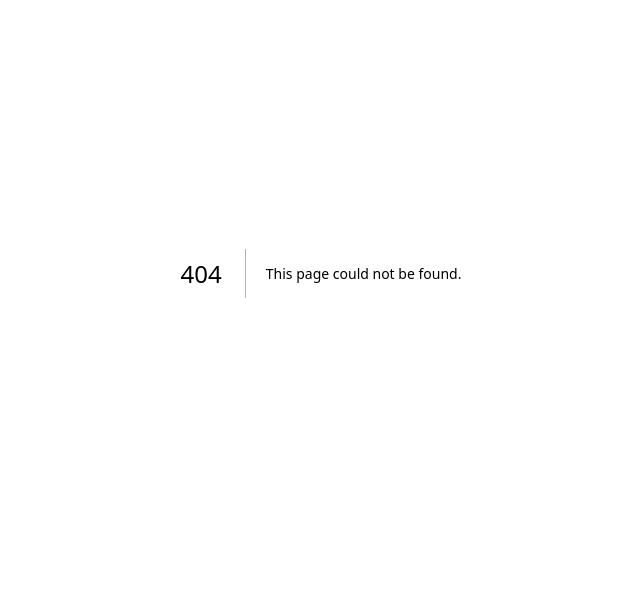
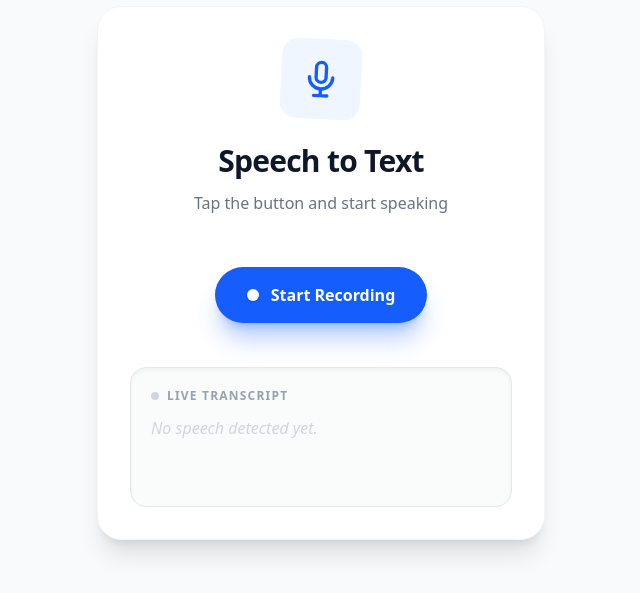
Before and after one commit to AzadTom/portfolio_next, a Next.js app: page /audio in a window 1280 px wide. Before the commit this address had no page. Shown: the part 127-720 px from the top of the page, without its empty margins (319-959 px from the left). Built offline with nearby package versions, Linux system fonts and the light colour scheme.

Commit message:
feat: implement speech-to-text functionality with custom hook and demo page

```diff
--- /dev/null
+++ b/src/app/audio/page.tsx
@@ -0,0 +1,98 @@
+"use client";
+
+import React, { useEffect } from 'react';
+import { useSpeechRecognition } from '../../hooks/useSpeechRecognition';
+import { useRouter } from 'next/navigation';
+
+export default function SpeechDemoPage() {
+  const { text, isListening, startListening, stopListening, clearText, hasSupport } = useSpeechRecognition();
+  const router = useRouter();
+
+
+  useEffect(() => {
+    if (!isListening && text) {
+      const searchParams = new URLSearchParams();
+      searchParams.set('query', text);
+      router.push(`/?${searchParams.toString()}`);
+    }
+  }, [isListening, text, router]);
+
+  if (!hasSupport) {
+    return (
+      <div className="flex min-h-screen items-center justify-center p-4 bg-gray-50">
+        <div className="text-center p-8 bg-white rounded-2xl shadow-lg border border-red-100 max-w-md">
+          <div className="w-16 h-16 bg-red-100 text-red-500 rounded-full flex items-center justify-center mx-auto mb-4">
+            <svg className="w-8 h-8" fill="none" stroke="currentColor" viewBox="0 0 24 24">
+              <path strokeLinecap="round" strokeLinejoin="round" strokeWidth="2" d="M12 9v2m0 4h.01m-6.938 4h13.856c1.54 0 2.502-1.667 1.732-3L13.732 4c-.77-1.333-2.694-1.333-3.464 0L3.34 16c-.77 1.333.192 3 1.732 3z" />
+            </svg>
+          </div>
+          <h2 className="text-2xl font-bold text-gray-800 mb-2">Not Supported</h2>
+          <p className="text-gray-500">Your browser doesn't support the Web Speech API. Please try using Chrome, Edge, or Safari.</p>
+        </div>
+      </div>
+    );
+  }
+
+  return (
+    <div className="min-h-screen flex flex-col items-center justify-center bg-gray-50 p-6 relative">
+      <div className="w-full max-w-md bg-white rounded-3xl shadow-xl overflow-hidden border border-gray-100 p-8 z-10 transition-all duration-300">
+        <div className="text-center mb-10">
+          <div className="w-20 h-20 bg-blue-50 rounded-2xl flex items-center justify-center mx-auto mb-6 transform rotate-3">
+             <svg className="w-10 h-10 text-blue-600" fill="none" stroke="currentColor" viewBox="0 0 24 24">
+               <path strokeLinecap="round" strokeLinejoin="round" strokeWidth="2" d="M19 11a7 7 0 01-7 7m0 0a7 7 0 01-7-7m7 7v4m0 0H8m4 0h4m-4-8a3 3 0 01-3-3V5a3 3 0 116 0v6a3 3 0 01-3 3z" />
+             </svg>
+          </div>
+          <h1 className="text-3xl font-extrabold text-gray-900 mb-3 tracking-tight">
+            Speech to Text
+          </h1>
+          <p className="text-gray-500 font-medium">Tap the button and start speaking</p>
+        </div>
+
+        <div className="flex justify-center mb-8 h-20 items-center">
+          {isListening ? (
+             <div className="relative group">
+               {/* Pulsing background effect */}
+               <div className="absolute inset-0 bg-red-400 rounded-full animate-ping opacity-30 group-hover:opacity-40 transition-opacity"></div>
+               <button
+                 onClick={stopListening}
+                 className="relative bg-red-500 hover:bg-red-600 text-white font-bold py-4 px-8 rounded-full shadow-lg shadow-red-500/30 transition-all duration-300 transform hover:scale-105 active:scale-95 flex items-center gap-3"
+               >
+                 <span className="w-3 h-3 bg-white rounded-sm shadow-sm"></span>
+                 Stop Recording
+               </button>
+             </div>
+          ) : (
+            <button
+              onClick={startListening}
+              className="bg-blue-600 hover:bg-blue-700 text-white font-bold py-4 px-8 rounded-full shadow-xl shadow-blue-600/30 transition-all duration-300 transform hover:scale-105 active:scale-95 flex items-center gap-3 hover:-translate-y-1"
+            >
+              <div className="w-3 h-3 rounded-full bg-white shadow-sm"></div>
+              Start Recording
+            </button>
+          )}
+        </div>
+
+        <div className="mt-8 p-5 bg-gray-50/80 backdrop-blur-sm rounded-2xl border border-gray-200 min-h-[140px] shadow-inner transition-all duration-300">
+          <div className="flex items-center gap-2 mb-3">
+             <div className={`w-2 h-2 rounded-full ${isListening ? 'bg-green-500 animate-pulse' : 'bg-gray-300'}`}></div>
+             <div className="text-xs font-bold text-gray-400 uppercase tracking-widest">Live Transcript</div>
+          </div>
+
+          <div className="relative">
+            {isListening && !text && (
+              <div className="text-gray-400 italic absolute inset-0 flex items-center">Listening for your voice...</div>
+            )}
+            <p className="text-gray-800 leading-relaxed font-medium text-lg">
+              {text}
+            </p>
+            {!isListening && !text && (
+               <div className="text-gray-300 italic">No speech detected yet.</div>
+            )}
+          </div>
+        </div>
+      </div>
+
+
+    </div>
+  );
+}
--- /dev/null
+++ b/src/hooks/useSpeechRecognition.ts
@@ -0,0 +1,83 @@
+import { useState, useEffect, useCallback } from 'react';
+
+export const useSpeechRecognition = () => {
+  const [text, setText] = useState<string>('');
+  const [isListening, setIsListening] = useState<boolean>(false);
+  const [recognition, setRecognition] = useState<any>(null);
+
+  useEffect(() => {
+    if (typeof window !== 'undefined') {
+      // @ts-ignore
+      const SpeechRecognition = window.SpeechRecognition || window.webkitSpeechRecognition;
+      if (SpeechRecognition) {
+        const recognitionInstance = new SpeechRecognition();
+        recognitionInstance.continuous = true;
+        recognitionInstance.interimResults = true;
+        recognitionInstance.lang = 'en-US';
+
+        recognitionInstance.onresult = (event: any) => {
+          let finalTranscript = '';
+          let interimTranscript = '';
+
+          for (let i = event.resultIndex; i < event.results.length; i++) {
+            const transcript = event.results[i][0].transcript;
+            if (event.results[i].isFinal) {
+              finalTranscript += transcript + ' ';
+            } else {
+              interimTranscript += transcript;
+            }
+          }
+
+          if (finalTranscript.trim()) {
+            setText(finalTranscript.trim());
+          }
+        };
+
+        recognitionInstance.onstart = () => {
+          setIsListening(true);
+        };
+
+        recognitionInstance.onerror = (event: any) => {
+          console.error('Speech recognition error:', event.error);
+          setIsListening(false);
+        };
+
+        recognitionInstance.onend = () => {
+          setIsListening(false);
+        };
+
+        setRecognition(recognitionInstance);
+      }
+    }
+  }, []);
+
+  const startListening = useCallback(() => {
+    if (recognition) {
+      setText(''); // Reset text when starting
+      try {
+        recognition.start();
+      } catch (e) {
+        console.error(e);
+      }
+    }
+  }, [recognition]);
+
+  const stopListening = useCallback(() => {
+    if (recognition) {
+      recognition.stop();
+    }
+  }, [recognition]);
+
+  const clearText = useCallback(() => {
+    setText('');
+  }, []);
+
+  return {
+    text,
+    isListening,
+    startListening,
+    stopListening,
+    clearText,
+    hasSupport: !!recognition
+  };
+};
```
